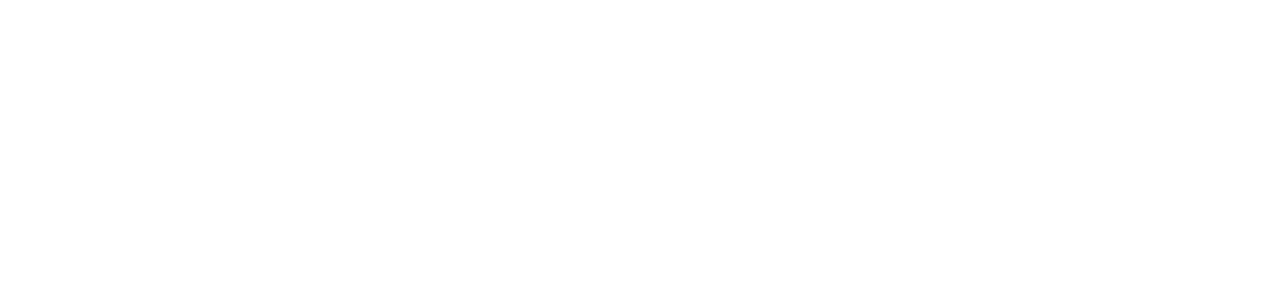
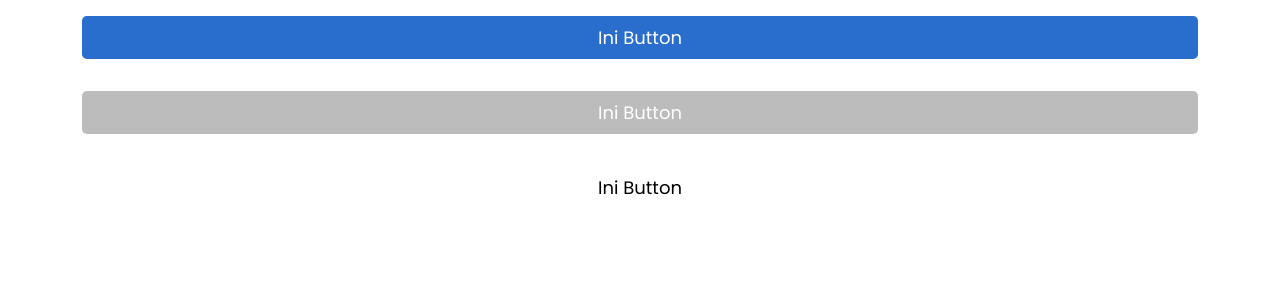
Before and after one commit to vitQQ/front-end-vitQ, a React (Create React App) app: page / in a window 1280 px wide. Shown: the top 300 px of the page. Built offline with nearby package versions, Linux system fonts and the light colour scheme.

Commit message:
add props

```diff
--- a/package.json
+++ b/package.json
@@ -14,7 +14,8 @@
     "react-dom": "^17.0.2",
     "react-feather": "^2.0.9",
     "react-hook-form": "^7.22.5",
-    "react-router-dom": "6",
+    "react-router": "^6.2.1",
+    "react-router-dom": "^6.2.1",
     "react-scripts": "5.0.0",
     "sass": "^1.45.1",
     "web-vitals": "^2.1.0"
--- a/src/App.js
+++ b/src/App.js
@@ -1,7 +1,11 @@
+import Button from "./components/button";
 
-function App() {
+function App(props) {
   return (
     <div className="container fs-h3 fw-bold text-primary-3">
+      <Button value={`Ini Button`}/>
+      <Button disabled value={`Ini Button`}/>
+      <Button nofill value={`Ini Button`}/>
     </div>
   );
 }
--- a/src/components/button.jsx
+++ b/src/components/button.jsx
@@ -1,9 +1,11 @@
 import React from "react";
 
-export default function Button(){
+export default function Button(props){
     return (
-        <div className="p-2">
-            <button className="text-primary-1 bg-primary-3 border-0 p-2 rounded-3 my-3 w-100">Ini Button</button>
+        <div>
+            {props.disabled?
+            <button className="text-white text-capitalize bg-white-200 border-0 p-2 rounded-3 my-3 w-100" disabled>{props.value}</button> :
+            <button className={props.nofill? "text-inactive text-capitalize bg-white border-0 p-2 rounded-3 my-3 w-100" : "text-white text-capitalize bg-primary-3 border-0 p-2 rounded-3 my-3 w-100"}>{props.value}</button>}
         </div>
     )
 }
--- a/src/styles/custom.scss
+++ b/src/styles/custom.scss
@@ -20,6 +20,7 @@
 
   "white-0": #FFFF,
   "white-100": #EEEEEE,
+  "white-200" : #BCBCBCBC
 );
 
 $custom-colors: (
```
Also changed, not shown: 1 other file (tests, documents, lock files or other folders).
